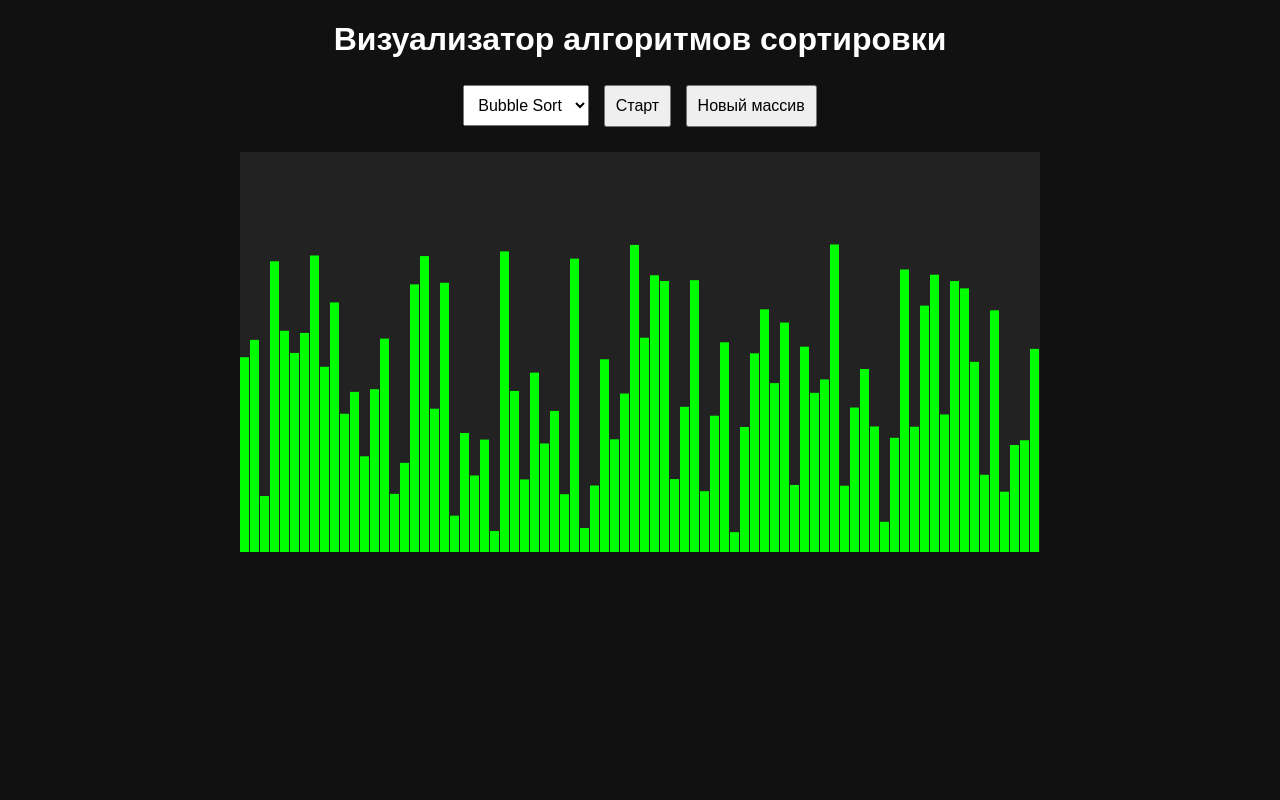
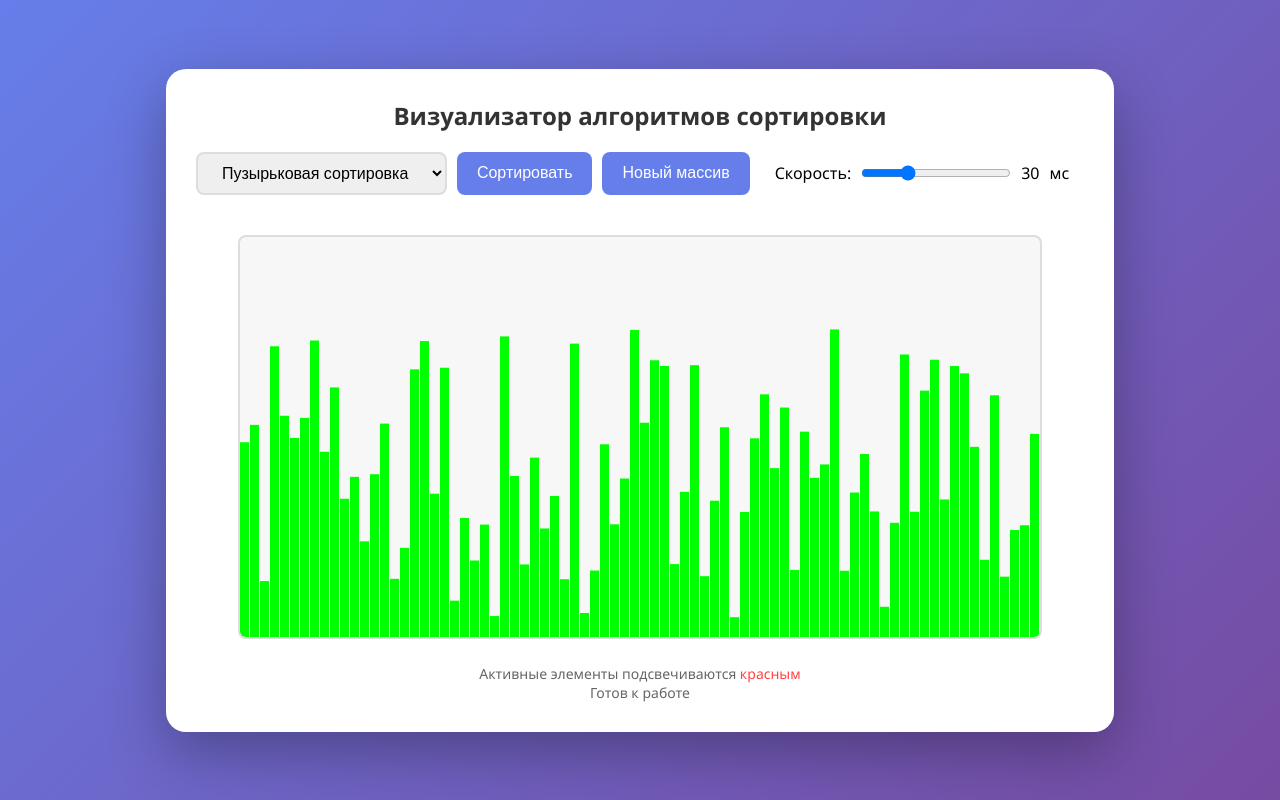
Before and after one commit to Ria-nix/sav, a plain HTML site: page index.html in a window 1280 px wide. Drawn offline with Linux system fonts and the light colour scheme.

Commit message:
Ver 1.1 - changed style of SAV

```diff
--- a/css/style.css
+++ b/css/style.css
@@ -1,17 +1,80 @@
+* {
+    margin: 0;
+    padding: 0;
+    box-sizing: border-box;
+}
+
 body {
-    background: #111;
+    font-family: 'Segoe UI', Tahoma, Geneva, Verdana, sans-serif;
+    background: linear-gradient(135deg, #667eea 0%, #764ba2 100%);
+    min-height: 100vh;
+    display: flex;
+    justify-content: center;
+    align-items: center;
+    padding: 20px;
+}
+
+.container {
+    background: white;
+    border-radius: 20px;
+    padding: 30px;
+    box-shadow: 0 20px 60px rgba(0,0,0,0.3);
+    text-align: center;
+}
+
+h1 {
+    color: #333;
+    margin-bottom: 20px;
+    font-size: 24px;
+}
+
+.controls {
+    margin-bottom: 20px;
+    display: flex;
+    gap: 10px;
+    justify-content: center;
+    flex-wrap: wrap;
+}
+
+select, button {
+    padding: 10px 20px;
+    font-size: 16px;
+    border: 2px solid #ddd;
+    border-radius: 8px;
+    cursor: pointer;
+    transition: all 0.3s;
+}
+
+button {
+    background: #667eea;
     color: white;
-    text-align: center;
-    font-family: Arial;
+    border: none;
 }
+
+button:hover {
+    background: #5a67d8;
+    transform: translateY(-2px);
+}
+
+.speed-control {
+    display: flex;
+    align-items: center;
+    gap: 10px;
+    padding: 0 15px;
+}
+
+input[type="range"] {
+    width: 150px;
+}
+
 canvas {
-    background: #222;
-    display: block;
-    margin: 20px auto;
+    border: 2px solid #ddd;
+    border-radius: 8px;
+    background: #f7f7f7;
+    margin: 20px 0;
 }
-button,
-select {
-    padding: 10px;
-    margin: 5px;
-    font-size: 16px;
+
+.info {
+    color: #666;
+    font-size: 14px;
 }
--- a/index.html
+++ b/index.html
@@ -2,23 +2,39 @@
 <html lang="ru">
 <head>
     <meta charset="UTF-8">
-    <title>Визуализатор сортировки</title>
-    <link rel="stylesheet" href="./css/style.css">
+    <meta name="viewport" content="width=device-width, initial-scale=1.0">
+    <title>Визуализатор алгоритмов сортировки</title>
+    <link rel="stylesheet" href="css/style.css">
 </head>
 <body>
+    <div class="container">
+        <h1>Визуализатор алгоритмов сортировки</h1>
 
-<h1>Визуализатор алгоритмов сортировки</h1>
+        <div class="controls">
+            <select id="algorithm" class="control-element">
+                <option value="bubble">Пузырьковая сортировка</option>
+                <option value="quick">Быстрая сортировка</option>
+                <option value="merge">Сортировка слиянием</option>
+            </select>
 
-<select id="algorithm">
-    <option value="bubble">Bubble Sort</option>
-    <option value="quick">Quick Sort</option>
-    <option value="merge">Merge Sort</option>
-</select>
+            <button id="actionBtn" class="control-element btn-action">Сортировать</button>
+            <button id="generateBtn" class="control-element btn-generate">Новый массив</button>
 
-<button onclick="startSort()">Старт</button>
-<button onclick="generateArray()">Новый массив</button>
+            <div class="speed-control">
+                <label>Скорость: </label>
+                <input type="range" id="speed" min="1" max="100" value="30">
+                <span id="speedValue">30</span> мс
+            </div>
+        </div>
 
-<canvas id="canvas" width="800" height="400"></canvas>
-<script src="./js/main.js"></script>
+        <canvas id="canvas" width="800" height="400"></canvas>
+
+        <div class="info">
+            <p>Активные элементы подсвечиваются <span style="color: #ff4444;">красным</span></p>
+            <p id="sortingStatus" class="status">Готов к работе</p>
+        </div>
+    </div>
+
+    <script type="module" src="js/main.js"></script>
 </body>
 </html>
```
